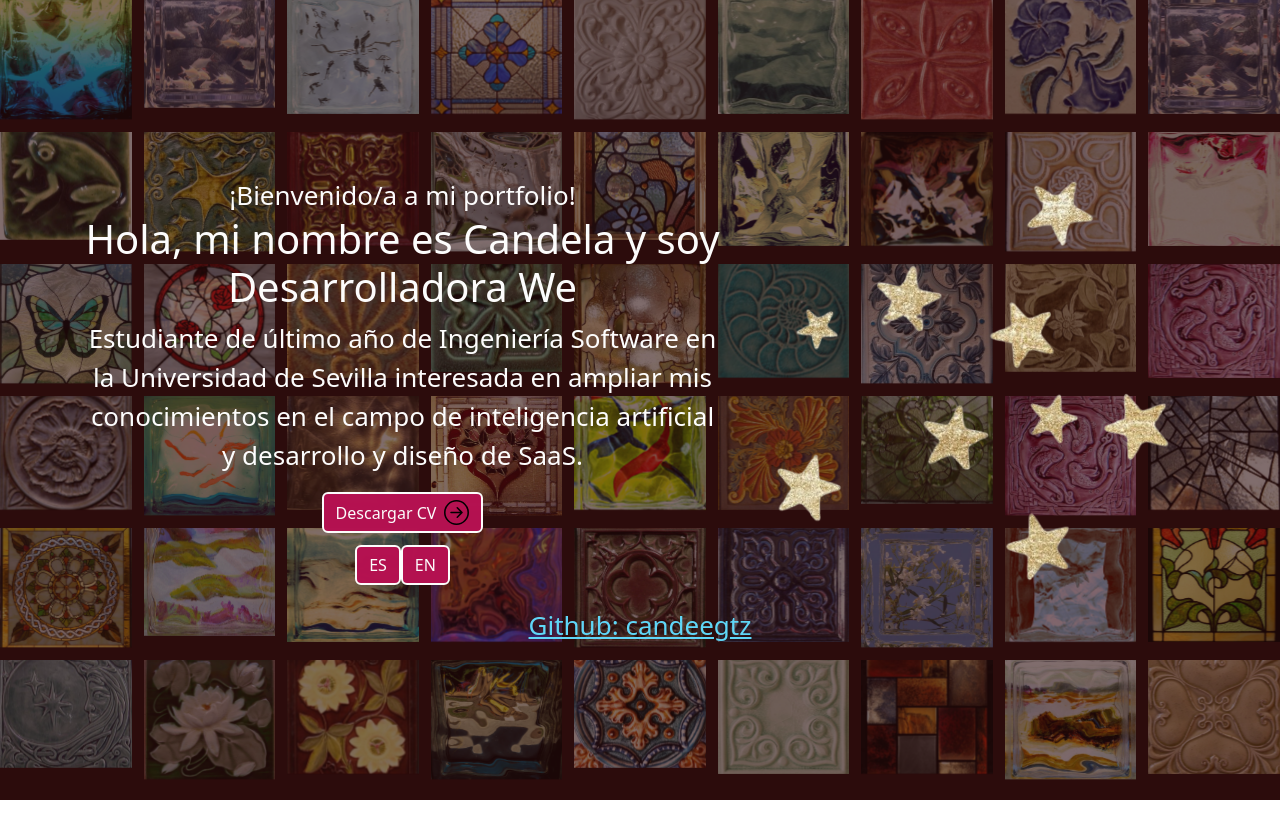
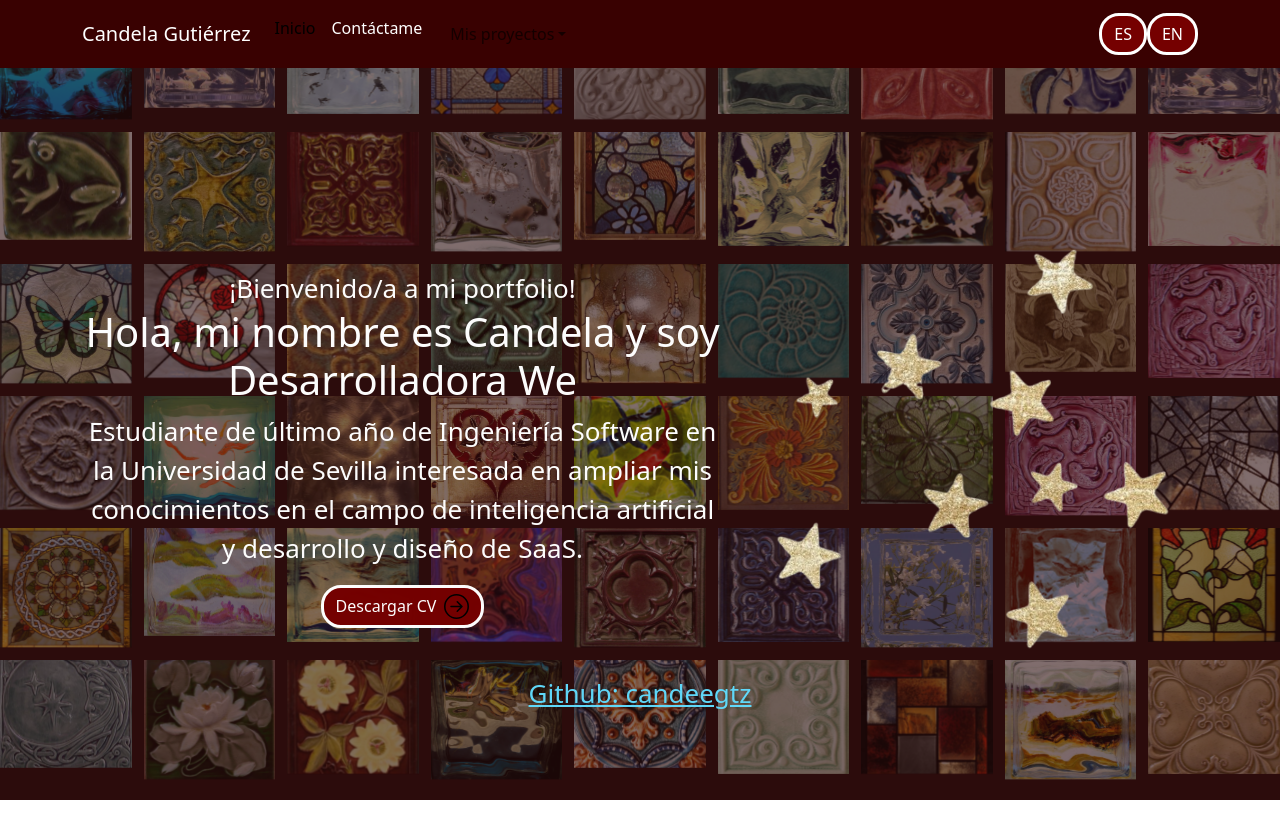
Before and after one commit to candeegtz/mi-portfolio, a React (Create React App) app: page / in a window 1280 px wide. Shown: the top 838 px of the page. Before the commit the page ends 800 px from the top, so only its background shows below. Built offline with nearby package versions, Linux system fonts and the light colour scheme.

Commit message:
feat: :bug: inicio de barra de navegación con errores

```diff
--- a/public/index.html
+++ b/public/index.html
@@ -24,7 +24,7 @@
       work correctly both with client-side routing and a non-root public URL.
       Learn how to configure a non-root public URL by running `npm run build`.
     -->
-    <title>React App</title>
+    <title>candeegtz</title>
   </head>
   <body>
     <noscript>You need to enable JavaScript to run this app.</noscript>
--- a/src/App.js
+++ b/src/App.js
@@ -3,11 +3,13 @@ import './App.css';
 import { Banner } from './components/Banner';
 import { Button } from 'react-bootstrap';
 import { Background } from './components/Background';
+import NavBar from './components/NavBar';
 
 function App() {
   return (
     <div className="App">
       <Background />
+      <NavBar/>
         <header className="App-header">
           <Banner/>
           <a
--- a/src/components/Banner.js
+++ b/src/components/Banner.js
@@ -2,14 +2,13 @@ import { useState, useEffect } from "react";
 import { Container, Row, Col } from "react-bootstrap";
 import {ArrowRightCircle} from 'react-bootstrap-icons';
 import headerImg from '../img/headerImg.png';
-import "./i18n/i18n-banner";
+import "./i18n";
 import { useTranslation } from "react-i18next";
 import "../css/Banner.css";
 
 export const Banner = () => {
 
     const { t, i18n } = useTranslation();
-    const changeLanguage = (lang) => i18n.changeLanguage(lang);
 
     const [loopNum, setLoopNum] = useState(0);
     const [isDeleting, setIsDeleting] = useState(false); // Para saber si la palabra se está escribiendo o no
@@ -66,13 +65,6 @@ export const Banner = () => {
                             >
                             {t("cv")} <ArrowRightCircle size={25} />
                         </a>
-                        {/*<button onClick={() => console.log('connect')}>
-                            Let's connect <ArrowRightCircle size={25}></ArrowRightCircle>
-                        </button>*/}
-                        <div style={{ marginTop: "10px" }}>
-                            <button className= "btn banner-btn" onClick={() => changeLanguage("es")}>ES</button>
-                            <button className= "btn banner-btn" onClick={() => changeLanguage("en")}>EN</button>
-                        </div>
                     </Col>
                     <Col xs={12} md={6} xl={5}>
                         <img src={headerImg} alt="Header Img" className="img-fluid" /> {/* <-- img-fluid para responsividad */}
--- /dev/null
+++ b/src/components/NavBar.js
@@ -0,0 +1,89 @@
+import Container from 'react-bootstrap/Container';
+import Nav from 'react-bootstrap/Nav';
+import Navbar from 'react-bootstrap/Navbar';
+import "./i18n";
+import { useTranslation } from "react-i18next";
+import { useState, useEffect } from 'react';
+import NavDropdown from 'react-bootstrap/NavDropdown';
+
+
+import "../css/Banner.css";
+import "../css/NavBar.css";
+
+export const NavBar = () => {
+
+    const { t, i18n } = useTranslation();
+    const changeLanguage = (lang) => i18n.changeLanguage(lang);
+    const [activeSection, setActiveSection] = useState('home'); // Estado para la sección activa
+    const projects = [
+        { id: 'pUni', link: '#university-proyects',label: t("pUni") },
+        { id: 'pPersonal', link: '#personal-proyects', label: t("pPersonal") }
+    ];
+
+
+    // Función para manejar el cambio de sección activa
+    const handleSectionChange = (section) => {
+        setActiveSection(section);
+    };
+
+    useEffect(() => {
+        const element = document.getElementById(activeSection);
+        if (element) {
+            element.scrollIntoView({ behavior: 'smooth' });
+        }
+    }, [activeSection]);
+
+    return (
+        <Navbar expand="lg" className="nav-bar">
+        <Container>
+            <Navbar.Brand href="#home"  style={{color: '#fff'}}>Candela Gutiérrez</Navbar.Brand>
+            <Navbar.Toggle aria-controls="basic-navbar-nav" />
+            <Navbar.Collapse id="basic-navbar-nav">
+            <Nav className="me-auto">
+                <Nav.Link
+                    href="#home"
+                    className={`btn navbar-btn ${activeSection === 'home' ? 'active' : ''}`}
+                    onClick={() => handleSectionChange('home')}
+                >
+                    {t("home")}
+                </Nav.Link>
+                <Nav.Link
+                    href="#contact"
+                    className={`btn navbar-btn ${activeSection === 'contact' ? 'active' : ''}`}
+                    onClick={() => handleSectionChange('contact')}
+                >
+                    {t("contact")}
+                </Nav.Link>
+                 <NavDropdown title={t("proyects")} id="basic-nav-dropdown" className={`btn navbar-btn ${projects.some(p => p.id === activeSection) ? 'active' : ''}`}>
+                    {projects.map(project => (
+                        <NavDropdown.Item
+                            key={project.id}
+                            href={`#${project.link}`}
+                            onClick={() => handleSectionChange(project.id)}
+                        >
+                            {project.label}
+                        </NavDropdown.Item>
+                    ))}
+                </NavDropdown>
+
+            </Nav>
+                <div className="ms-auto">
+                    <button
+                        className= "btn banner-btn" onClick={() => changeLanguage("es")}>
+                        ES
+                    </button>
+                    <button
+                        className= "btn banner-btn"
+                        onClick={() => changeLanguage("en")}
+                    >
+                        EN
+                    </button>
+                </div>
+            </Navbar.Collapse>
+        </Container>
+            </Navbar>
+    );
+}
+
+
+export default NavBar;
--- a/src/components/i18n/i18n-banner.js
+++ b/src/components/i18n.js
@@ -5,16 +5,28 @@ i18n.use(initReactI18next).init({
   resources: {
     en: {
       translation: {
+        home: "Home",
+        contact: "Contact me",
+        proyects: "My projects",
+        pUni: "University Projects",
+        pPersonal: "Personal Projects",
+
         welcome: "Welcome to my portfolio!",
         iam: "Hi, I'm Candela and I'm a ",
         intro: "Final-year Software Engineering student at the University of Seville, highly motivated to expand my knowledge in the fields of Artificial Intelligence (AI) and Software as a Service (SaaS) development and design",
         button: "Let's connect",
         rotatingTexts: ["Web Developer", "Web Designer", "SaaS Developer"],
-        cv: "Download CV"
+        cv: "Download CV",
       }
     },
     es: {
       translation: {
+        home: "Inicio",
+        contact: "Contáctame",
+        proyects: "Mis proyectos",
+        pUni: "Proyectos universitarios",
+        pPersonal: "Proyectos personales",
+
         welcome: "¡Bienvenido/a a mi portfolio!",
         iam: "Hola, mi nombre es Candela y soy ",
         intro: "Estudiante de último año de Ingeniería Software en la Universidad de Sevilla interesada en ampliar mis conocimientos en el campo de inteligencia artificial y desarrollo y diseño de SaaS.",
--- a/src/css/Banner.css
+++ b/src/css/Banner.css
@@ -1,13 +1,15 @@
 .btn.banner-btn {
-  background-color: #b61251ff;
+  background-color: #750000  ;
   color: #fff;
-  border: 2px solid #fff;
-  border-radius: 6px;
+  border: 3px solid #fff;
+  border-radius: 20px;
   transition: border-color 0.3s, background 0.3s;
 }
 
-.btn.banner-btn:hover, .btn.cv-btn:focus {
+.btn.banner-btn:hover {
   border-color: #ffd700;
-  background-color: #b61251ff;
+  background-color: #750000 ;
   color: #ffd700;
+  transition: transform 0.2s ease-in-out;
+  transform: scale(1.07);
 }
--- /dev/null
+++ b/src/css/NavBar.css
@@ -0,0 +1,20 @@
+.nav-bar {
+    background-color: #390101 !important;
+    color: #fff;
+}
+
+.btn.navbar-btn {
+  color: #fff;
+  background-color: transparent;
+  border: none;
+}
+
+.btn.navbar-btn:hover {
+  color: #ffd700;
+  transition: transform 0.2s ease-in-out;
+  transform: scale(1.07);
+}
+
+.btn.navbar-btn.active {
+  color: #ffd700;
+}
```
Also changed, not shown: public/manifest.json, src/uni-proyects/SkullkingPage.js (added).
